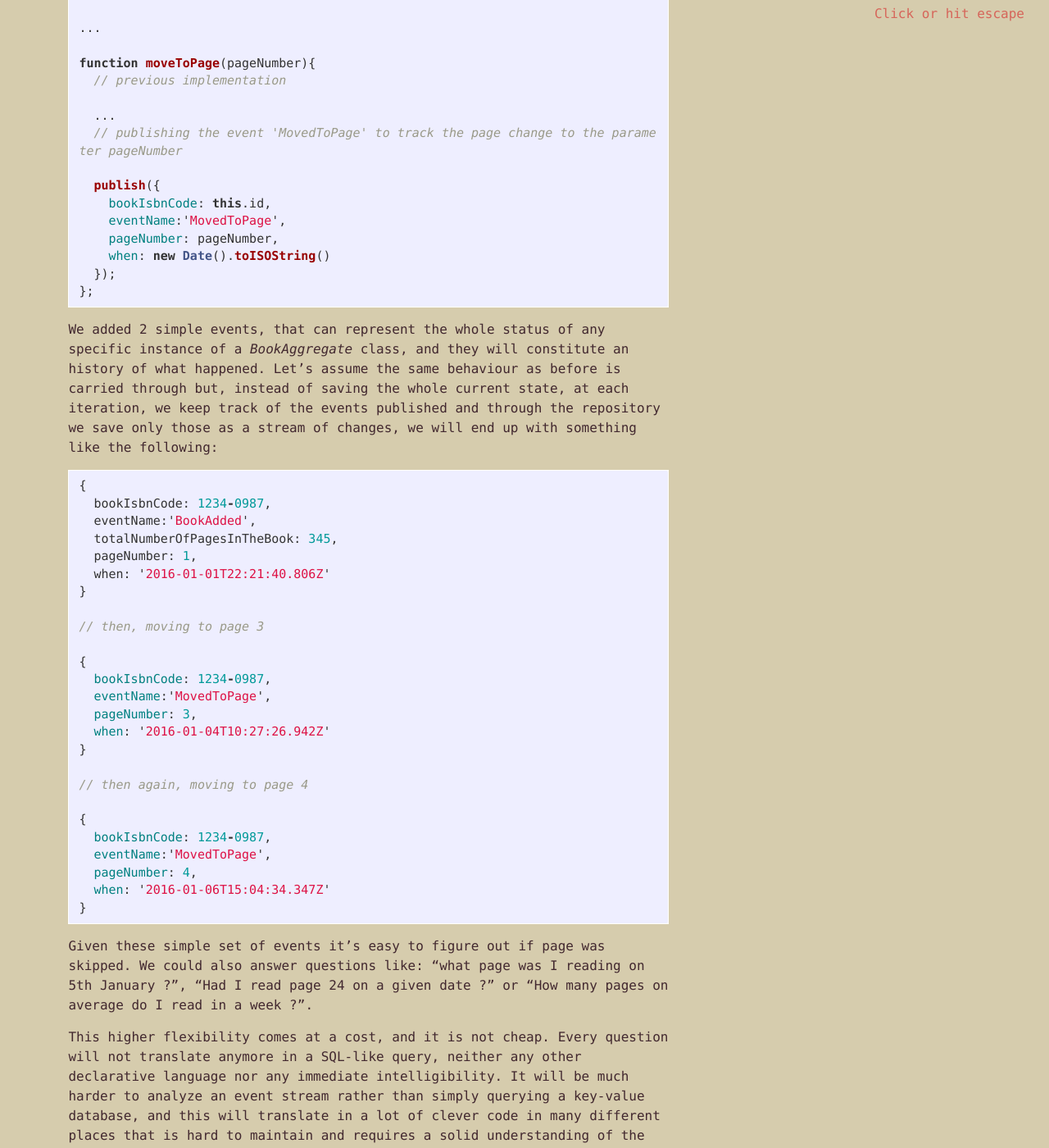
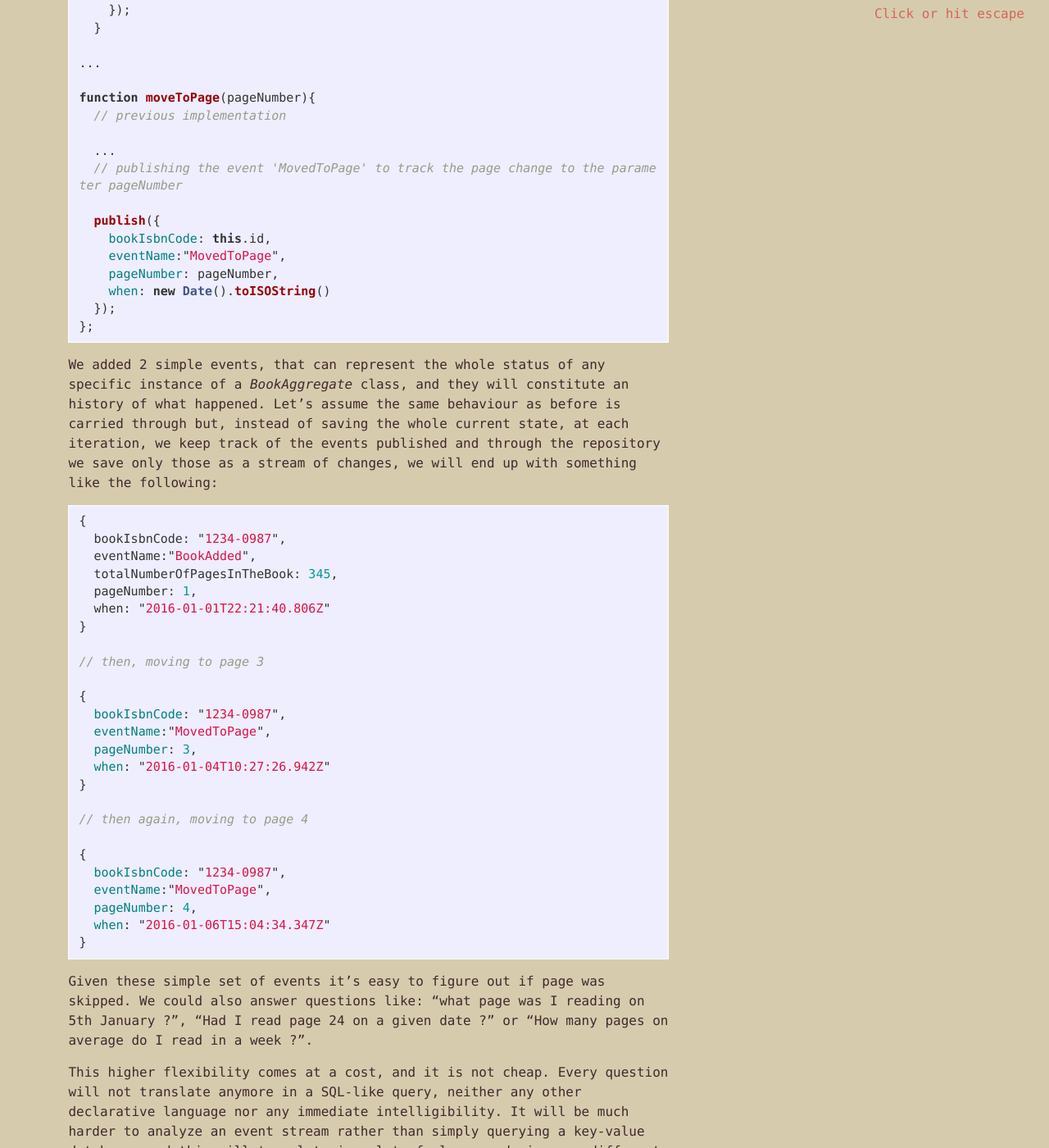
Before and after one commit to jeangougou/jeangougou.github.io, a Jekyll site: the page built from _posts/2016-01-14-how-to-read-a-book-with-ddd.md, in a window 1280 px wide and 1400 px high, scrolled down 4568 px. Shown: the whole window at 82% size. Built offline with Jekyll 4.4.1, drawn with Linux system fonts in a browser that asks for light colours; nearby versions of some CDN libraries; some of the changed text lies outside the part shown.

Commit message:
minor formatting

```diff
--- a/_posts/2016-01-14-how-to-read-a-book-with-ddd.md
+++ b/_posts/2016-01-14-how-to-read-a-book-with-ddd.md
@@ -79,7 +79,11 @@ function moveToPage(pageNumber){
   // check if the page is in the book
   if(!isValidPage(pageNumber))
   {
-    throw new Error("Oh snap! the book only contains: "+ this.totalNumberOfPagesInTheBook + " and I can't really select page " + pageNumber);
+    throw new Error(
+      "Oh snap! the book only contains: "
+      + this.totalNumberOfPagesInTheBook
+      + " and I can't really select page "
+      + pageNumber);
   }
   this.currentPage = 1;
   ...
@@ -88,6 +92,7 @@ function moveToPage(pageNumber){
 };
 
 {% endhighlight %}
+
 
 Again a direct sample that before moving to the desired page checks again if the action can be done successfully, if the book contains 105 pages and we try to read page 108 there is a problem somewhere.
 The other two methods that move a single page forward of backward can be internally implemented through the _moveToPage_ method, it is generally better to use self encapsulation whenever possible, particularly in aggegates as the risk of self encapsulation failing is minimized by the size of the element.
@@ -125,7 +130,7 @@ repository.save(book);
 // storage will contain then
 =>
 {
-  id: 1234-0987,
+  id: "1234-0987",
   currentPage: 1,
   pagesInTheBook : 345
 }
@@ -148,7 +153,7 @@ repository.save(book);
 // storage will now contain
 =>
 {
-  id: 1234-0987,
+  id: "1234-0987",
   currentPage: 4,
   pagesInTheBook : 345
 }
@@ -170,7 +175,7 @@ BookAggregate(id, totalNumberOfPagesInTheBook){ // so by default
     // on creation we want to know that a new book is available from an event perspective too
     publish({
       bookIsbnCode: this.id,
-      eventName:'BookAdded',
+      eventName:"BookAdded",
       totalNumberOfPagesInTheBook: totalNumberOfPagesInTheBook,
       pageNumber : this.currentPage, // we assumed before that the initial page is page 1
       when: new Date().toISOString()
@@ -185,7 +190,7 @@ function moveToPage(pageNumber){
   // publishing the event 'MovedToPage' to track the page change to the parameter pageNumber
   publish({
     bookIsbnCode: this.id,
-    eventName:'MovedToPage',
+    eventName:"MovedToPage",
     pageNumber: pageNumber,
     when: new Date().toISOString()
   });
@@ -199,27 +204,27 @@ Let's assume the same behaviour as before is carried through but, instead of sav
 {% highlight javascript %}
 
 {
-  bookIsbnCode: 1234-0987,
-  eventName:'BookAdded',
+  bookIsbnCode: "1234-0987",
+  eventName:"BookAdded",
   totalNumberOfPagesInTheBook: 345,
   pageNumber: 1,
-  when: '2016-01-01T22:21:40.806Z'
+  when: "2016-01-01T22:21:40.806Z"
 }
 
 // then, moving to page 3
 {
-  bookIsbnCode: 1234-0987,
-  eventName:'MovedToPage',
+  bookIsbnCode: "1234-0987",
+  eventName:"MovedToPage",
   pageNumber: 3,
-  when: '2016-01-04T10:27:26.942Z'
+  when: "2016-01-04T10:27:26.942Z"
 }
 
 // then again, moving to page 4
 {
-  bookIsbnCode: 1234-0987,
-  eventName:'MovedToPage',
+  bookIsbnCode: "1234-0987",
+  eventName:"MovedToPage",
   pageNumber: 4,
-  when: '2016-01-06T15:04:34.347Z'
+  when: "2016-01-06T15:04:34.347Z"
 }
 
 {% endhighlight %}
```
Also changed, not shown: other parts of _posts/2016-01-14-how-to-read-a-book-with-ddd.md (+1 -1 lines).
